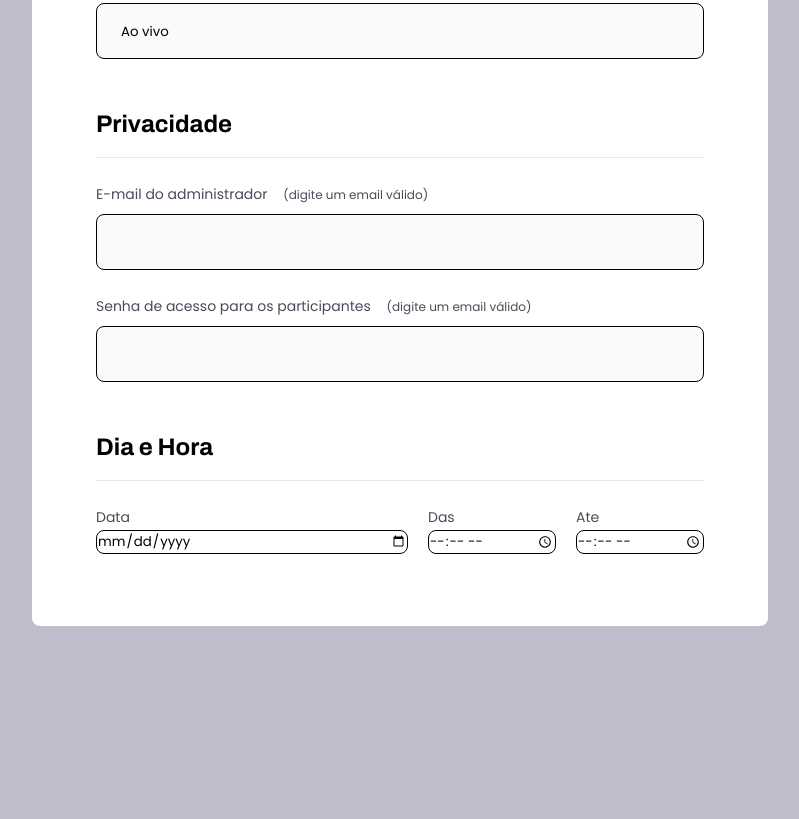
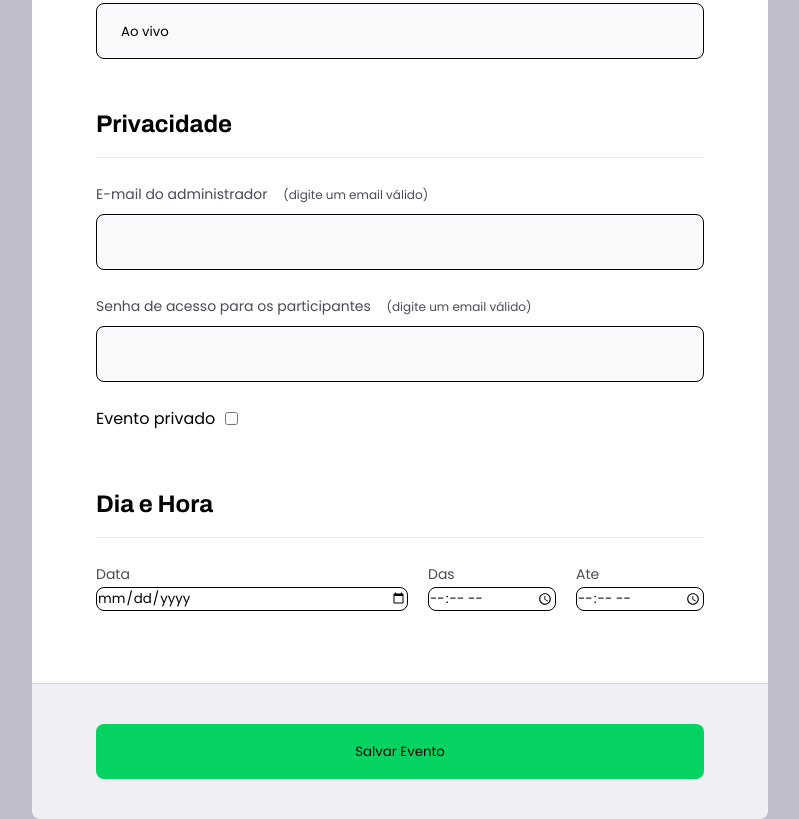
Before and after one commit to JVLeocadio/Estudo-RocketSeat, a plain HTML site: page Projeto 03/index.html in a window 1280 px wide. Shown: the part 1018-1837 px from the top of the page, without its empty margins (240-1039 px from the left). Before the commit the page ends 1644 px from the top, so only its background shows below. Drawn offline with Linux system fonts and the light colour scheme.

Commit message:
finalizando projeto

```diff
--- a/Projeto 03/index.html
+++ b/Projeto 03/index.html
@@ -65,7 +65,10 @@
                     <label for="senha-user">Senha de acesso para os participantes <span>(digite um email válido)</span></label>
                     <input type="password" id="senha-user">
                 </div>
-
+                <div class="checkbox-wrapper" id="event-private">
+                    <label for="event-private">Evento privado</label>
+                <input type="checkbox" id="box">
+                </div>
 </fieldset>
 
 <fieldset>
@@ -97,9 +100,13 @@
 
         </form>
 
+        <footer>
+        <input class="button" type="submit" value="Salvar Evento">
+
+        </footer>
 
 
-    </div>
+
 
 
 </body>
--- a/Projeto 03/style.css
+++ b/Projeto 03/style.css
@@ -63,7 +63,7 @@ form
     background-color: white;
     margin-top: 38px;
     min-height: 300px;
-    border-radius: 8px;
+    border-radius: 8px 8px 0 0;
     padding: 64px;
 
     display: flex;
@@ -99,7 +99,7 @@ fieldset legend {
     padding-top: top 24px;
 }
 
-.input-wrapper label {
+.input-wrapper label{
     font-size: 14px;
     line-height: 24px;
     color: #4E4958;
@@ -168,3 +168,38 @@ textarea {
 
 
 }
+.checkbox-wrapper {
+    display: flex;
+    align-items: center;
+    gap: 10px;
+    margin-bottom: 8px;
+    margin-top: 24px;
+}
+
+footer {
+    background: #F0F0F4;
+    height: 136px;
+    display: flex;
+    flex-direction: column;
+    border-top: 1px solid #d6d6D6;
+    border-radius: 0 0 8px 8px;
+    padding: 40px 64px;
+
+
+
+
+}
+
+footer .button {
+    height: 56px;
+    background: #04D361;
+    border-radius: 8px ;
+    border: none;
+
+
+}
+
+footer .button:hover {
+
+    background: #129e51;
+}
```
